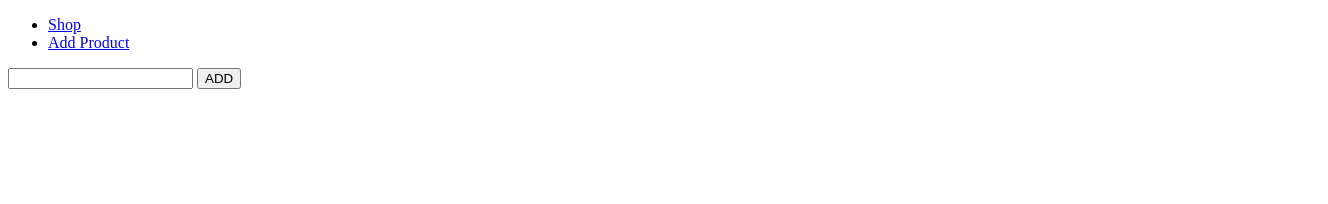
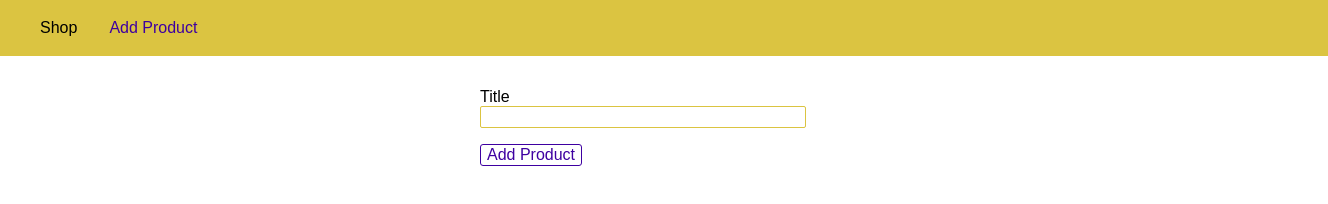
Before and after one commit to l3co/ncgumx-5-express-js, a website: page classes/views/add-product.html in a window 1280 px wide. Shown: the whole page, 1328 px wide, since content can reach past the window. Drawn offline with Linux system fonts and the light colour scheme.

Commit message:
feat(section-5): :art: create css style into htmls file

```diff
--- a/classes/views/add-product.html
+++ b/classes/views/add-product.html
@@ -3,25 +3,113 @@
 
 <head>
     <meta charset="UTF-8">
-    <meta http-equiv="X-UA-Compatible" content="IE=edge">
     <meta name="viewport" content="width=device-width, initial-scale=1.0">
+    <meta http-equiv="X-UA-Compatible" content="ie=edge">
     <title>Add Product</title>
+    <style>
+        body {
+            padding: 0;
+            margin: 0;
+            font-family: sans-serif;
+        }
+
+        main {
+            padding: 1rem;
+        }
+
+        .main-header {
+            width: 100%;
+            height: 3.5rem;
+            background-color: #dbc441;
+            padding: 0 1.5rem;
+        }
+
+        .main-header__nav {
+            height: 100%;
+            display: flex;
+            align-items: center;
+        }
+
+        .main-header__item-list {
+            list-style: none;
+            margin: 0;
+            padding: 0;
+            display: flex;
+        }
+
+        .main-header__item {
+            margin: 0 1rem;
+            padding: 0;
+        }
+
+        .main-header__item a {
+            text-decoration: none;
+            color: black;
+        }
+
+        .main-header__item a:hover,
+        .main-header__item a:active,
+        .main-header__item a.active {
+            color: #3e00a1;
+        }
+
+        .product-form {
+            width: 20rem;
+            max-width: 90%;
+            margin: auto;
+        }
+
+        .form-control {
+            margin: 1rem 0;
+        }
+
+        .form-control label,
+        .form-control input {
+            display: block;
+            width: 100%;
+        }
+
+        .form-control input {
+            border: 1px solid #dbc441;
+            font: inherit;
+            border-radius: 2px;
+        }
+
+        button {
+            font: inherit;
+            border: 1px solid #3e00a1;
+            color: #3e00a1;
+            background: white;
+            border-radius: 3px;
+            cursor: pointer;
+        }
+
+        button:hover,
+        button:active {
+            background-color: #3e00a1;
+            color: white;
+        }
+    </style>
 </head>
 
 <body>
-    <header>
-        <nav>
-            <ul>
-                <li><a href="/">Shop</a></li>
-                <li><a href="/add-product">Add Product</a>
-                </li>
+    <header class="main-header">
+        <nav class="main-header__nav">
+            <ul class="main-header__item-list">
+                <li class="main-header__item"><a href="/">Shop</a></li>
+                <li class="main-header__item"><a class="active" href="/admin/add-product">Add Product</a></li>
             </ul>
         </nav>
     </header>
+
     <main>
-        <form action="/product" method="post">
-            <input type="text" name="title" id="title">
-            <button type="submit">ADD</button>
+        <form class="product-form" action="/admin/add-product" method="POST">
+            <div class="form-control">
+                <label for="title">Title</label>
+                <input type="text" name="title" id="title">
+            </div>
+
+            <button type="submit">Add Product</button>
         </form>
     </main>
 </body>
```
Also changed, not shown: classes/views/404.html (+55 -0 lines), classes/views/shop.html (+55 -7 lines).
